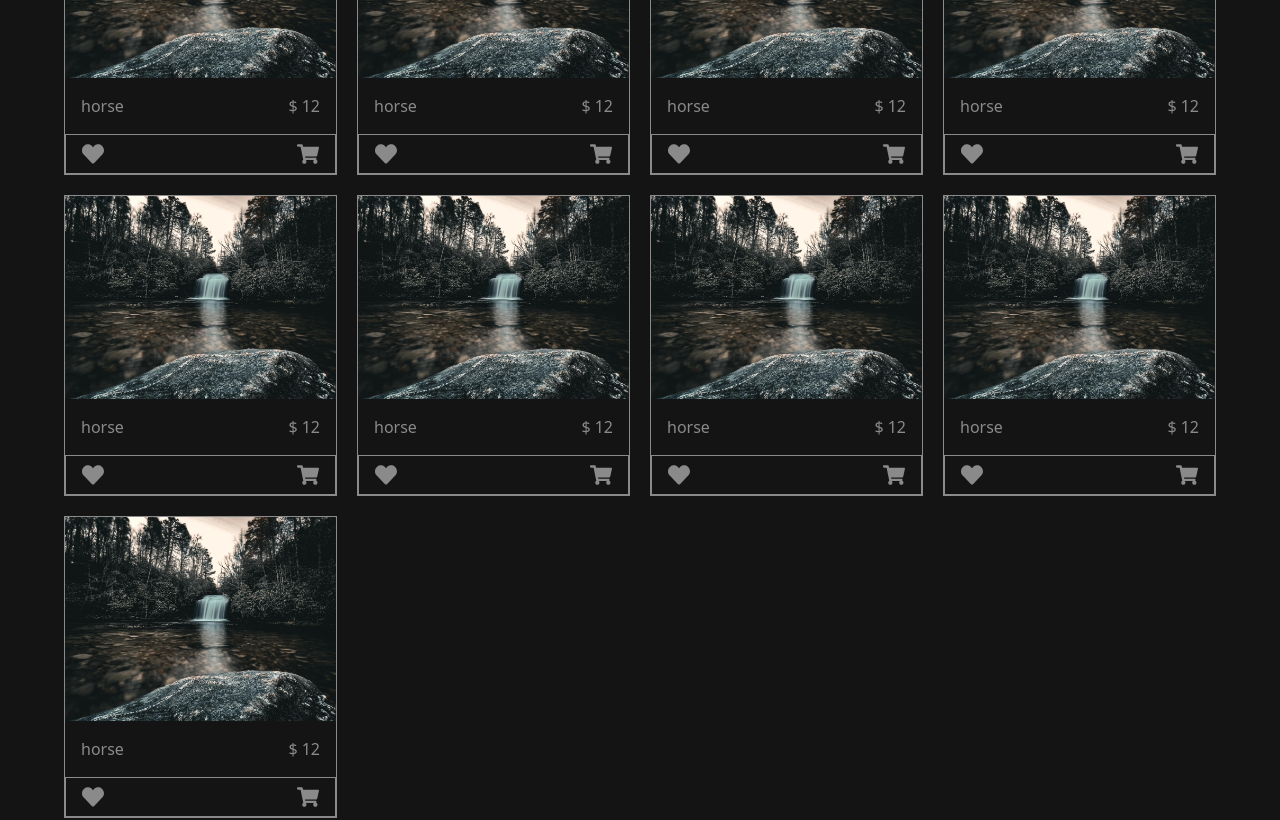
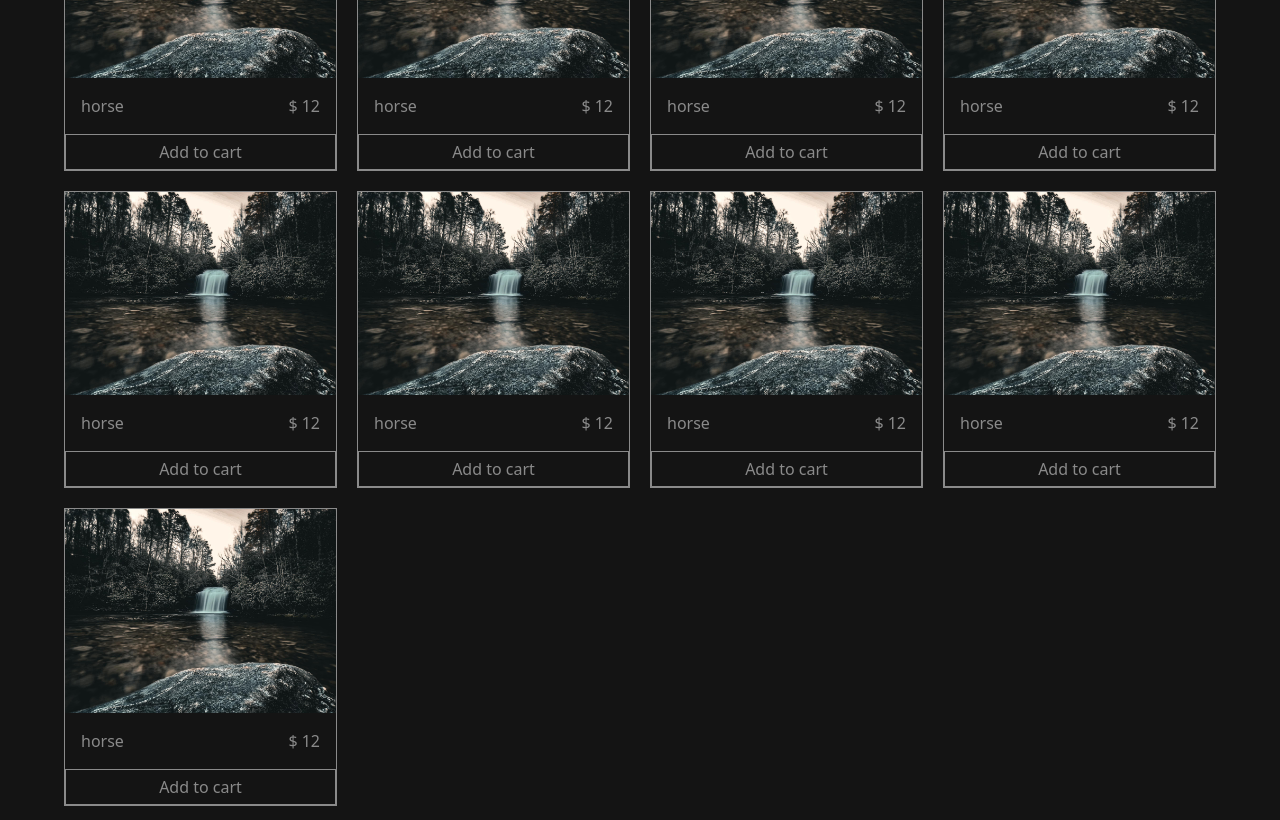
Before and after one commit to adewumi7109/chvrlieexpeditions, a Next.js app: page / in a window 1280 px wide. Shown: the part 1040-1860 px from the top of the page. Built offline with nearby package versions, Linux system fonts and the light colour scheme.

Commit message:
scaled up product card

```diff
--- a/src/app/components/products/Product.tsx
+++ b/src/app/components/products/Product.tsx
@@ -17,10 +17,11 @@ function Product({ product }: { product: any }) {
                 $ {product?.price}
                 </span>
           </div>
-          <div className='flex p-4 py-2 border-solid border border-textColor justify-between items-center'>
+          <button className='w-full h-9 hover:bg-textColor hover:text-primaryColor bg-transparent border-solid border border-textColor '>Add to cart</button>
+          {/* <div className='flex p-4 py-2 border-solid border border-textColor justify-between items-center'>
             <span><FaHeart size={22} /></span>
             <span><FaShoppingCart size={22} /></span>
-          </div>
+          </div> */}
         </div>
     )
 }
```
